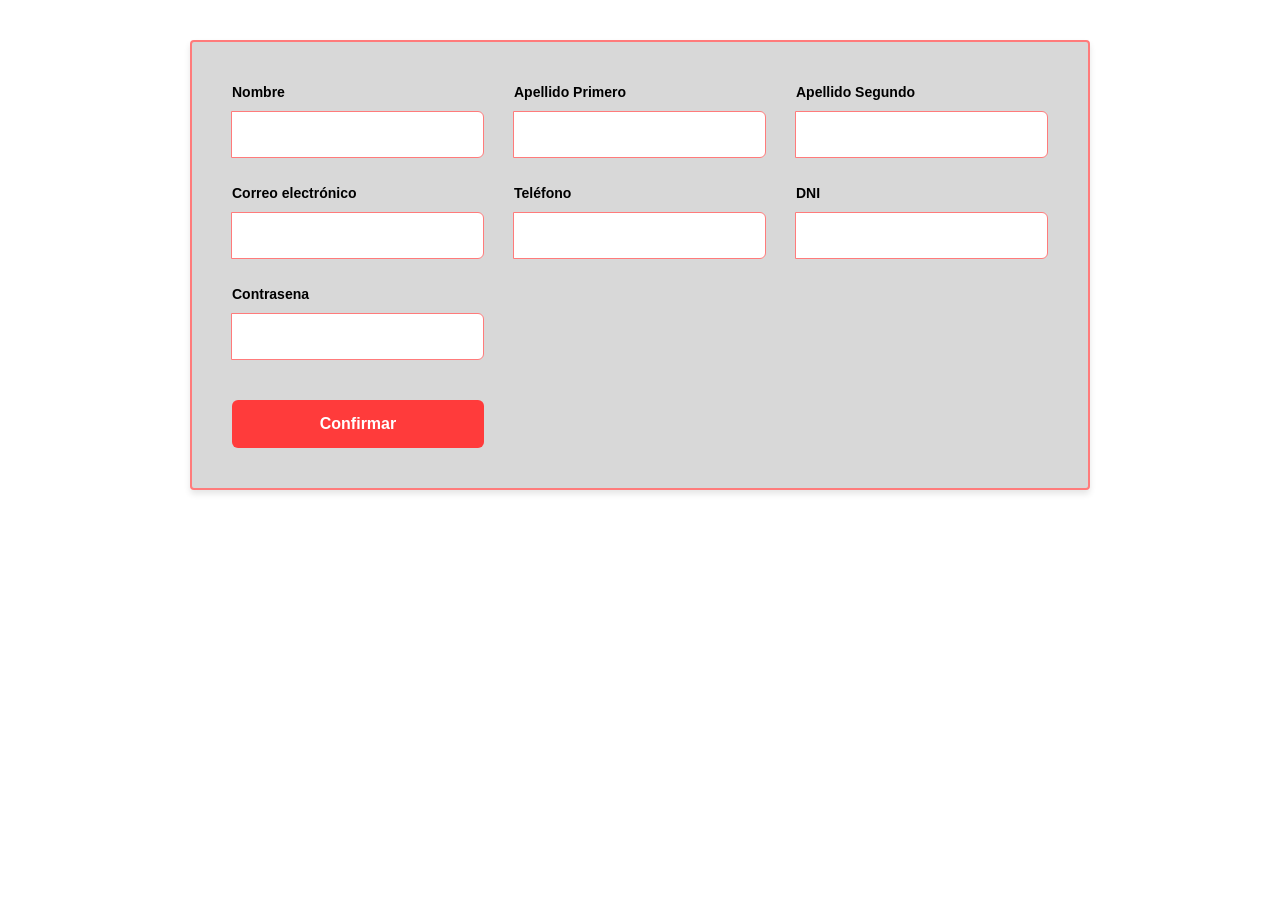
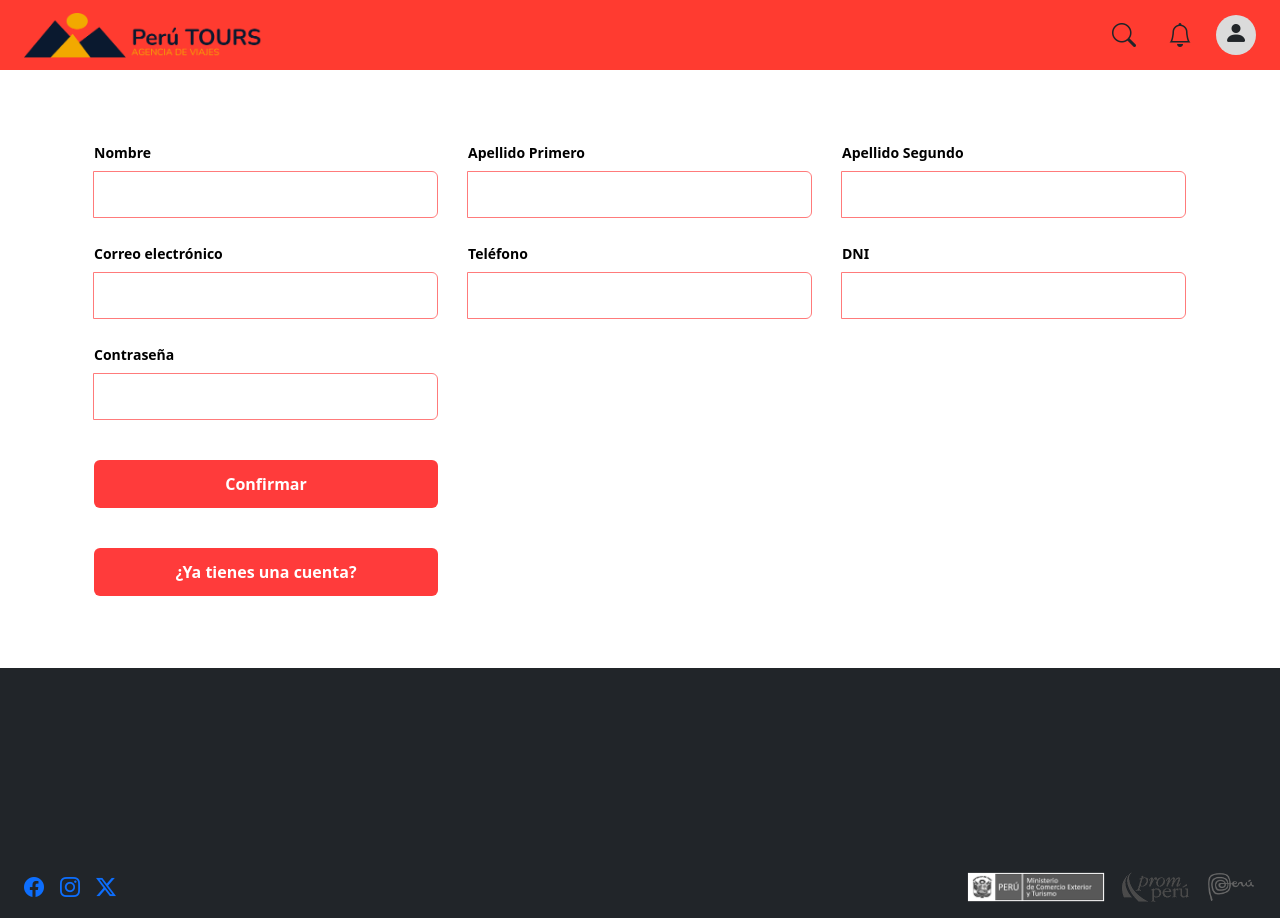
Before and after one commit to Dhemizzn/261CC341AngularTawsFrontend, an Angular app: page /register in a window 1280 px wide. Before the commit the page ends 800 px from the top, so only its background shows below. Built offline with nearby package versions, Linux system fonts and the light colour scheme.

Commit message:
registrar-cliente-v2

```diff
--- /dev/null
+++ b/src/app/component/login-cliente/login-cliente.css
@@ -0,0 +1,51 @@
+/* Style the outer wrapper container */
+.custom-form-container {
+  background-color: #dbdbdb; /* Matches the gray background */
+  border: 1px solid #ff3b30; /* Matches the thin red outline wrapper */
+  border-radius: 4px;
+}
+
+.header-bar {
+  background-color: #ff3b30; /* Matches the red background */
+}
+
+.footer-bar {
+  background-color: #dbdbdb; /* Matches the gray background */
+}
+
+/* Style all label tags inside our custom container */
+.custom-form-container .form-label {
+  font-weight: 600;
+  color: #000000;
+  margin-bottom: 0.3rem;
+}
+
+/* Style the Bootstrap input elements */
+.custom-form-container .form-control {
+  background-color: #ffffff;
+  border: 1px solid #ff9500; /* Soft reddish-orange border */
+  border-radius: 10px; /* Soft pill/rounded corner inputs */
+  padding: 0.6rem;
+}
+
+/* Ensure focus states look uniform */
+.custom-form-container .form-control:focus {
+  border-color: #ff3b30;
+  box-shadow: 0 0 0 0.25rem rgba(255, 59, 48, 0.25);
+}
+
+/* Style the custom button to mimic the image exactly */
+.custom-form-container .custom-btn {
+  background-color: #ff3b30; /* Bright vibrant red/orange */
+  color: #ffffff;
+  font-weight: bold;
+  border: none;
+  border-radius: 8px;
+  padding: 0.6rem 2.5rem;
+  transition: background-color 0.2s ease;
+}
+
+.custom-form-container .custom-btn:hover {
+  background-color: #e02e24; /* Slightly darker variant for hover state */
+  color: #ffffff;
+}
--- a/src/app/components/registrar-cliente/registrar-cliente.html
+++ b/src/app/components/registrar-cliente/registrar-cliente.html
@@ -1,44 +1,91 @@
-<div class="form-container">
-  <form (ngSubmit)="guardar()" class="registro-grid">
+<link rel="stylesheet" href="https://cdn.jsdelivr.net/npm/bootstrap-icons@1.11.3/font/bootstrap-icons.min.css" />
+
+<div class="d-flex flex-column min-vh-100">
+
+  <header class="d-flex justify-content-between align-items-center px-4 py-2" style="background-color: #ff3b30; color: white; min-height: 70px;">
+    <div class="d-flex align-items-center gap-2">
+      <a href="javascript:void(0)" class="d-inline-block border-0 bg-transparent p-0 text-decoration-none">
+        <img src="PeruTours.png" style="max-height: 45px; width: auto;" />
+      </a>
+    </div>
+
+    <div class="d-flex align-items-center gap-3">
+      <button class="btn p-2 text-dark border-0 bg-transparent">
+        <i class="bi bi-search fs-4"></i>
+      </button>
+      <button class="btn p-2 text-dark border-0 bg-transparent">
+        <i class="bi bi-bell fs-4"></i>
+      </button>
+      <a class="btn p-0 border-0 rounded-circle overflow-hidden" style="width: 40px; height: 40px; background-color: #dbdbdb;">
+        <i class="bi bi-person-fill fs-4 text-dark"></i>
+      </a>
+    </div>
+  </header>
+
+  <main class="flex-grow-1 d-flex justify-content-center py-5">
+    <div class="container custom-form-container p-4">
+      <form #formulario="ngForm" (ngSubmit)="guardar(formulario)" class="registro-grid">
 
         <div class="input-group">
           <label>Nombre</label>
-      <input [(ngModel)]="request.nombre" name="nombre" />
+          <input type="text" [(ngModel)]="request.nombre" name="nombre" required />
         </div>
 
         <div class="input-group">
           <label>Apellido Primero</label>
-      <input [(ngModel)]="request.apellidoPrimero" name="apellidoPrimero" />
+          <input type="text" [(ngModel)]="request.apellidoPrimero" name="apellidoPrimero" required />
         </div>
 
         <div class="input-group">
           <label>Apellido Segundo</label>
-      <input [(ngModel)]="request.apellidoSegundo" name="apellidoSegundo" />
+          <input type="text" [(ngModel)]="request.apellidoSegundo" name="apellidoSegundo" required />
         </div>
 
         <div class="input-group">
           <label>Correo electrónico</label>
-      <input type="email" [(ngModel)]="request.email" name="email" />
+          <input type="email" [(ngModel)]="request.email" name="email" required email />
         </div>
 
         <div class="input-group">
           <label>Teléfono</label>
-      <input [(ngModel)]="request.telefono" name="telefono" />
+          <input type="tel" [(ngModel)]="request.telefono" name="telefono" required pattern="[0-9]{9}" />
         </div>
 
         <div class="input-group">
           <label>DNI</label>
-      <input [(ngModel)]="request.numeroDni" name="dni" />
+          <input type="text" [(ngModel)]="request.numeroDni" name="dni" required pattern="[0-9]{8}" />
         </div>
 
         <div class="input-group">
-      <label>Contrasena</label>
-      <input type="password" [(ngModel)]="request.password" name="password" />
+          <label>Contraseña</label>
+          <input type="password" [(ngModel)]="request.password" name="password" required />
         </div>
 
         <div class="button-group">
           <button type="submit" class="btn-confirmar">Confirmar</button>
         </div>
 
+         <div class="button-group">
+          <button type="button" (click)="goToLogin()" class="btn-confirmar">¿Ya tienes una cuenta?</button>
+        </div>
+
+
       </form>
     </div>
+  </main>
+
+  <footer class="d-flex justify-content-between align-items-end px-4 py-3 bg-dark" style="min-height: 250px;">
+    <div class="d-flex gap-3 text-white">
+      <a href="javascript:void(0)"><i class="bi bi-facebook fs-5"></i></a>
+      <a href="javascript:void(0)"><i class="bi bi-instagram fs-5"></i></a>
+      <a href="javascript:void(0)"><i class="bi bi-twitter-x fs-5"></i></a>
+    </div>
+
+    <div class="d-flex gap-3">
+      <img src="footbarPeru1.png" style="height: 30px;" />
+      <img src="footbarPeru2.png" style="height: 30px;" />
+      <img src="footbarPeru3.png" style="height: 30px;" />
+    </div>
+  </footer>
+
+</div>
--- a/src/app/components/registrar-cliente/registrar-cliente.ts
+++ b/src/app/components/registrar-cliente/registrar-cliente.ts
@@ -2,7 +2,8 @@ import { Component } from '@angular/core';
 import { FormsModule } from '@angular/forms';
 import { ClienteService } from '../../services/cliente';
 import { ClienteRequest } from '../../model/api/request/cliente-request';
-
+import { NgForm } from '@angular/forms';
+import { Router } from '@angular/router';
 @Component({
   selector: 'app-registrar-cliente',
   standalone: true,
@@ -23,20 +24,30 @@ export class RegistrarCliente {
     password: ''
   };
 
-  constructor(private clienteService: ClienteService) {}
+  constructor(private clienteService: ClienteService, private router: Router) {}
 
-  guardar() {
+  guardar(form: NgForm) {
     console.log(this.request);
+    if(form.invalid) {
+      alert('Formulario inválido. Por favor, complete todos los campos requeridos.');
+      return;
+    }else {
+      this.clienteService.registrar(this.request).subscribe({
 
-    this.clienteService.registrar(this.request).subscribe({
         next: (r) => {
           alert('Registrado');
           console.log(r);
         },
         error: (e) => {
           console.log(e);
-        alert(JSON.stringify(e.error));
+          alert(e.error);
         }
       });
     }
   }
+
+  goToLogin() {
+    this.router.navigate(['/']);
+  }
+
+}
--- a/src/app/services/cliente.ts
+++ b/src/app/services/cliente.ts
@@ -1,51 +1,20 @@
 import { Injectable } from '@angular/core';
-
 import { HttpClient } from '@angular/common/http';
-
 import { Observable } from 'rxjs';
-
-import { ClienteRequest }
-from '../model/api/request/cliente-request';
-
-import { ClienteResponse }
-from '../model/api/response/cliente-response';
+import { ClienteRequest } from '../model/api/request/cliente-request';
+import { ClienteResponse } from '../model/api/response/cliente-response';
 
 @Injectable({
+  providedIn: 'root'
+})
+export class ClienteService {
 
- providedIn:'root'
+  private api = 'http://localhost:8080/api/v1/cliente';
 
-})
+  constructor(private http: HttpClient) {}
 
-export class ClienteService{
-
- private api=
- 'http://localhost:8080/api/v1/cliente';
-
-
- constructor(
-
-  private http:
-  HttpClient
-
- ){}
-
-
- registrar(
-
-  request:
-  ClienteRequest
-
- ):Observable<ClienteResponse>{
-
-
-  return this.http.post<ClienteResponse>(
-
-   this.api,
-
-   request
-
-  );
-
- }
+  registrar(request: ClienteRequest): Observable<ClienteResponse> {
+    return this.http.post<ClienteResponse>(this.api, request);
+  }
 
 }
--- a/tsconfig.json
+++ b/tsconfig.json
@@ -3,6 +3,8 @@
 {
   "compileOnSave": false,
   "compilerOptions": {
+    "rootDir": "./src",
+    "outDir": "./dist",
     "noImplicitOverride": true,
     "noPropertyAccessFromIndexSignature": true,
     "noImplicitReturns": true,
```
Also changed, not shown: src/app/component/login-cliente/login-cliente.html (added, +74 -0 lines), src/app/component/login-cliente/login-cliente.ts (added, +44 -0 lines), public/loginUser.png (added), 1 other file (tests, documents, lock files or other folders). Lines whose indentation alone changed are shown as unchanged.
